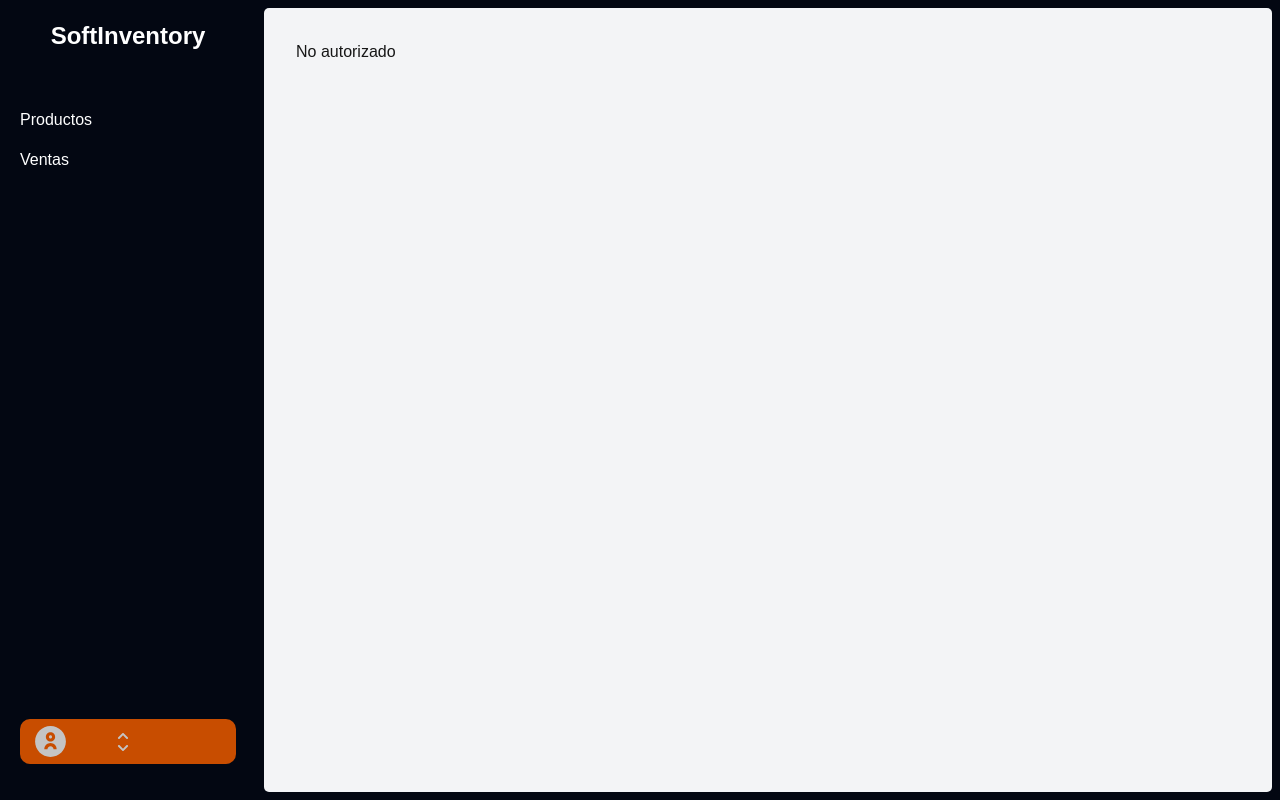
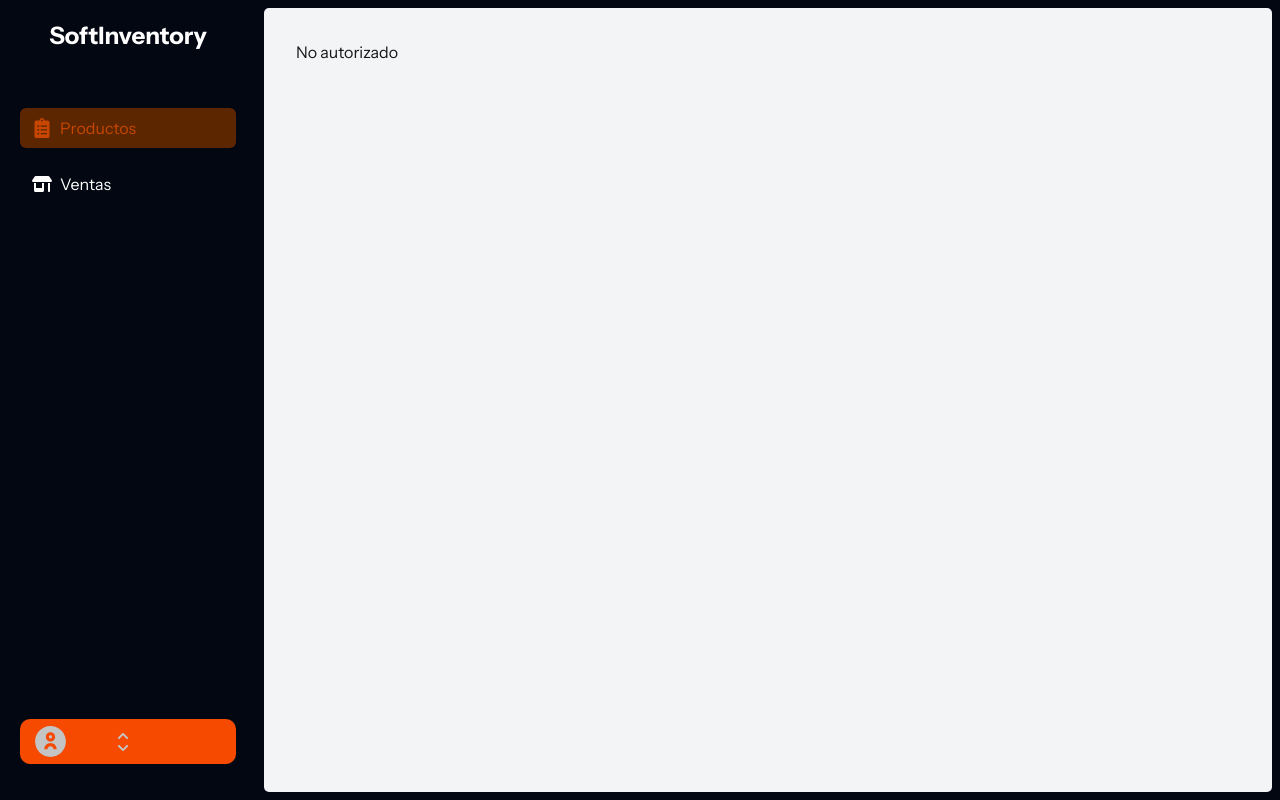
Before and after one commit to DavidMoralesz4/e-commerce-admin, a Next.js app in the folder client/: page /dashboard in a window 1280 px wide. Built offline with nearby package versions, Linux system fonts and the light colour scheme; no server answers.

Commit message:
feat: NavSection component with basic logic \ settings other components

```diff
--- a/client/src/app/dashboard/layout.tsx
+++ b/client/src/app/dashboard/layout.tsx
@@ -5,7 +5,7 @@ export default function DashboardLayout({children}: {children: ReactNode}) {
   return (
     <div className='flex min-h-screen bg-gray-950'>
         <SideBar/>
-        <main className='flex-1 bg-gray-100 p-8 m-2 rounded rounded-[5px]'>
+        <main className='flex-1 bg-gray-100 p-8 m-2 rounded-[5px]'>
             {children}
         </main>
     </div>
--- a/client/src/app/dashboard/page.tsx
+++ b/client/src/app/dashboard/page.tsx
@@ -2,30 +2,36 @@ import AddProductComponent from "@/components/AddProductComponent";
 import SearchComponent from "@/components/SearchComponent";
 import React from "react";
 import SideCategory from "./sideCategory/SideCategory";
-import {auth} from '@/auth'
+import { auth } from "@/auth";
 
 export default async function DashboardPage() {
   const session = await auth();
 
-  if(!session) {
+  if (!session) {
     return <div>No autorizado</div>;
   }
 
   return (
+    <>
       <div className="w-full px-4 md:px-6">
-      <h1 className="text-3xl font-bold mb-4 text-black">Inventario</h1>
+        <h1 className="text-2xl font-semibold mb-4 text-black">
+          Tu Inventario
+        </h1>
+
+        <div className="absolute left-237 top-[50px] z-50 md:left-237 xl:left-360 xl:top-[70px]">
+          <SideCategory />
+        </div>
+
         <p className="text-black mb-5">Todos los productos</p>
         <div className="flex flex-col lg:flex-row gap-6">
-        <div className="flex-1">
-          <div className="flex flex-col md:flex-row gap-4 items-start">
+          <div className="">
+            <div className="flex flex-col md:flex-row gap-4 items-start ">
               <SearchComponent />
               <AddProductComponent />
             </div>
           </div>
-        {/* <div className="lg:w-64">
-          <SideCategory />
-        </div> */}
         </div>
       </div>
+    </>
   );
 }
--- a/client/src/app/dashboard/sidebar/SideBar.tsx
+++ b/client/src/app/dashboard/sidebar/SideBar.tsx
@@ -1,18 +1,14 @@
 import ButtonAccountServer from "@/components/button-account-component/ButtonAccount.server";
+import NavSection from "@/components/nav-section-component/NavSection";
 import React from "react";
 
 export default function SideBar() {
   return (
     <aside className="h-screen w-64 bg-gray-950 text-white flex flex-col p-5 ">
       <h2 className="text-2xl font-bold mb-14 text-center">SoftInventory</h2>
-      <nav className="flex flex-col gap-4">
-        <a href="/dashboard" className="hover:text-orange-400">
-          Productos
-        </a>
-        <a href="/dashboard/orders" className="hover:text-orange-400">
-          Ventas
-        </a>
-      </nav>
+      <div>
+        <NavSection />
+      </div>
 
       <div className="mt-auto mb-4">
         <ButtonAccountServer />
--- a/client/src/app/layout.tsx
+++ b/client/src/app/layout.tsx
@@ -1,17 +1,20 @@
 import type { Metadata } from "next";
-import { Geist, Geist_Mono } from "next/font/google";
+import { Josefin_Sans } from "next/font/google";
+import { Instrument_Sans } from "next/font/google";
 import "./globals.css";
 import { Providers } from "./providers";
 
-const geistSans = Geist({
+const josefin_Sans = Josefin_Sans({
   variable: "--font-geist-sans",
   subsets: ["latin"],
 });
 
-const geistMono = Geist_Mono({
-  variable: "--font-geist-mono",
+const instrument_Sans = Instrument_Sans({
+  variable: "--font-geist-sans",
   subsets: ["latin"],
 });
+
+
 
 export const metadata: Metadata = {
   title: "Create Next App",
@@ -26,7 +29,7 @@ export default function RootLayout({
   return (
     <html lang="en" suppressHydrationWarning={true}>
       <body
-        className={`${geistSans.variable} ${geistMono.variable} antialiased`}
+        className={`${josefin_Sans.className} ${instrument_Sans.className} antialiased`}
       >
         <Providers>{children}</Providers>
       </body>
--- a/client/src/components/AddProductComponent.tsx
+++ b/client/src/components/AddProductComponent.tsx
@@ -5,7 +5,7 @@ export default function AddProductComponent() {
     <div className="flex w-48 max-w-md mx-auto shadow-sm rounded-lg overflow-hidden">
        <button
             type="submit"
-            className="group relative w-48 flex justify-center py-2.5 px-4 border border-transparent text-sm font-medium rounded-lg text-white bg-orange-500 hover:bg-orange-600 focus:outline-none focus:ring-2 focus:ring-offset-2 focus:ring-orange-500"
+            className="group relative w-48 flex justify-center py-2.5 px-4 border border-transparent text-sm font-medium rounded-lg text-white bg-orange-600 hover:bg-orange-500 focus:outline-none focus:ring-2 focus:ring-offset-2 focus:ring-orange-500"
           >
             Crear productos
           </button>
--- a/client/src/components/SearchComponent.tsx
+++ b/client/src/components/SearchComponent.tsx
@@ -3,16 +3,16 @@ import { FiSearch } from "react-icons/fi";
 
 export default function SearchComponent() {
   return (
-    <div className="flex  max-w-md mx-auto shadow-sm rounded-lg overflow-hidden">
+    <div className="flex  max-w-md mx-auto shadow-sm rounded-2xl overflow-hidden">
       <input
         type="text"
         placeholder="camisa overside..."
-        className="flex-1 px-4 py-2 rounded-l-lg border border-gray-300 focus:outline-none focus:ring-2 focus:ring-orange-400 bg-white text-gray-800"
+        className="flex-1 px-4 py-2 rounded-l-2xl border border-gray-300 focus:outline-none focus:ring-2 focus:ring-orange-400 bg-white text-gray-800"
         style={{ minWidth: "320px", maxWidth: "350px" }}
       />
       <button
         type="submit"
-        className="bg-orange-500 hover:bg-orange-600 text-white px-4 py-2 rounded-r-lg flex items-center justify-center border border-gray-300 focus:outline-none focus:ring-2 focus:ring-orange-400"
+        className="bg-orange-600 hover:bg-orange-500 text-white px-4 py-2 rounded-r-lg flex items-center justify-center border border-gray-300 focus:outline-none focus:ring-2 focus:ring-orange-400"
         aria-label="Buscar"
       >
         <FiSearch size={20} />
--- a/client/src/components/button-account-component/ButtonAccount.client.tsx
+++ b/client/src/components/button-account-component/ButtonAccount.client.tsx
@@ -15,7 +15,7 @@ export default function ButtonAccountClient({ session }: any) {
 
   return (
     <>
-      <span className="flex bg-[#C84D00] rounded-[10px] hover:bg-orange-600 px-3 items-center p-1 cursor-pointer" onClick={handleLogout}>
+      <span className="flex bg-orange-600 rounded-[10px] hover:bg-orange-500 px-3 items-center p-1 cursor-pointer" onClick={handleLogout}>
         <div className="">
           <RiAccountCircle2Fill size={37} color="#C4C4C4" />
         </div>
@@ -27,7 +27,6 @@ export default function ButtonAccountClient({ session }: any) {
             {session?.user.email}
           </p>
         </div>
-
         <div className="px-6 flex flex-col justify-center items-center">
           <FaChevronUp size={12} color="#C4C4C4" />
           <FaChevronDown size={12} color="#C4C4C4" />
--- /dev/null
+++ b/client/src/components/nav-section-component/NavSection.tsx
@@ -0,0 +1,57 @@
+"use client";
+
+import { FaShop } from "react-icons/fa6";
+import { FaClipboardList } from "react-icons/fa";
+import { usePathname } from "next/navigation";
+import Link from "next/link";
+
+export default function NavSection() {
+  const path = usePathname();
+
+  // Estilo base común para todos los items
+  const baseStyle =
+    "flex items-center gap-2 px-3 py-2 rounded-[6px] transition-colors duration-200";
+  // Estilo cuando está activo
+  const activeStyle = "bg-[#5B2600] text-[#C74601]";
+  // Estilo hover (solo aplica cuando no está activo)
+  const hoverStyle =
+    "hover:bg-[#5B2600] hover:bg-opacity-50 hover:text-[#C74601]";
+
+  return (
+    <nav className="flex flex-col gap-4">
+      <div>
+        <Link
+          href="/dashboard"
+          className={`${baseStyle} ${
+            path === "/dashboard" ? activeStyle : hoverStyle
+          }`}
+        >
+          <FaClipboardList
+            size={20}
+            className={` ${
+              path === "/dashboard" ? activeStyle : hoverStyle
+            } `}
+          />
+          <span>Productos</span>
+        </Link>
+      </div>
+
+      <div>
+        <Link
+          href="/dashboard/orders"
+          className={`${baseStyle} ${
+            path === "/dashboard/orders" ? activeStyle : hoverStyle
+          }`}
+        >
+          <FaShop
+            size={20}
+            className={` ${
+              path === "/dashboard/orders" ? activeStyle : hoverStyle
+            } `}
+          />
+          Ventas
+        </Link>
+      </div>
+    </nav>
+  );
+}
```
Lines whose indentation alone changed are shown as unchanged.
